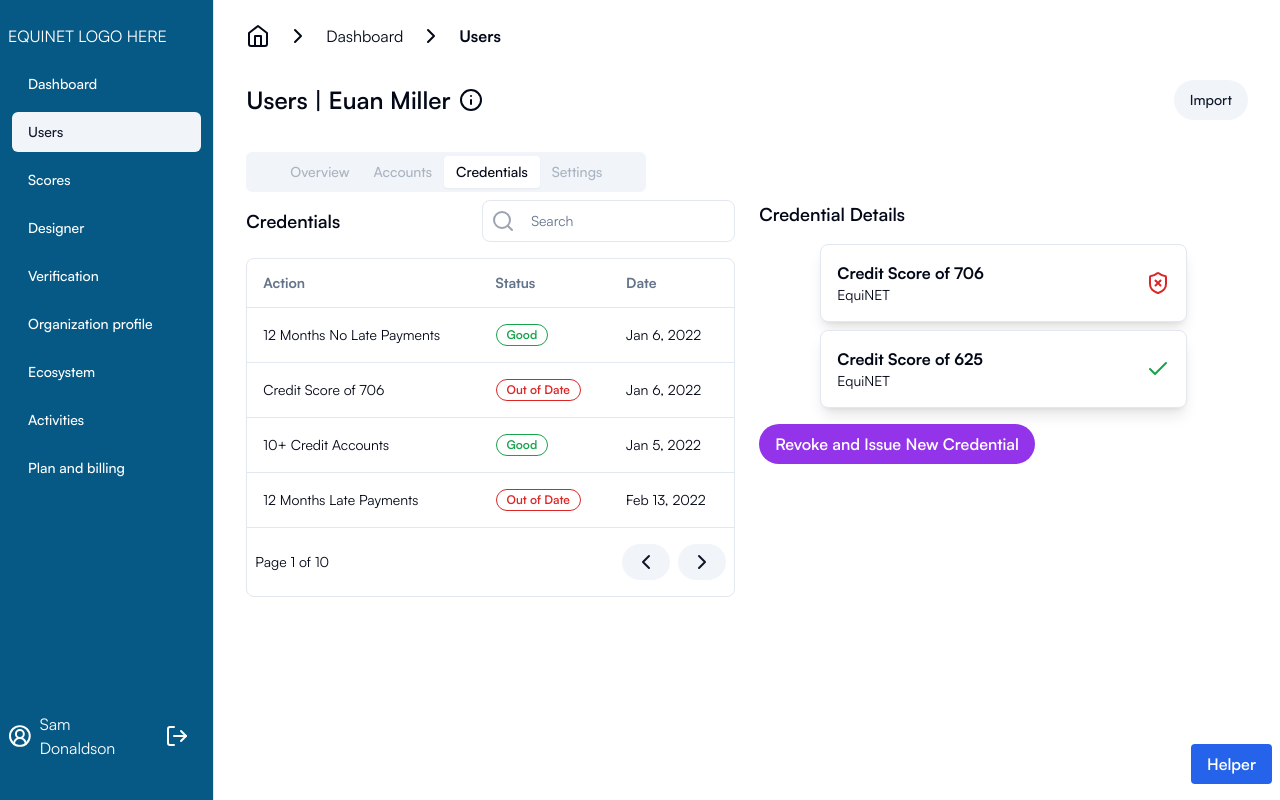
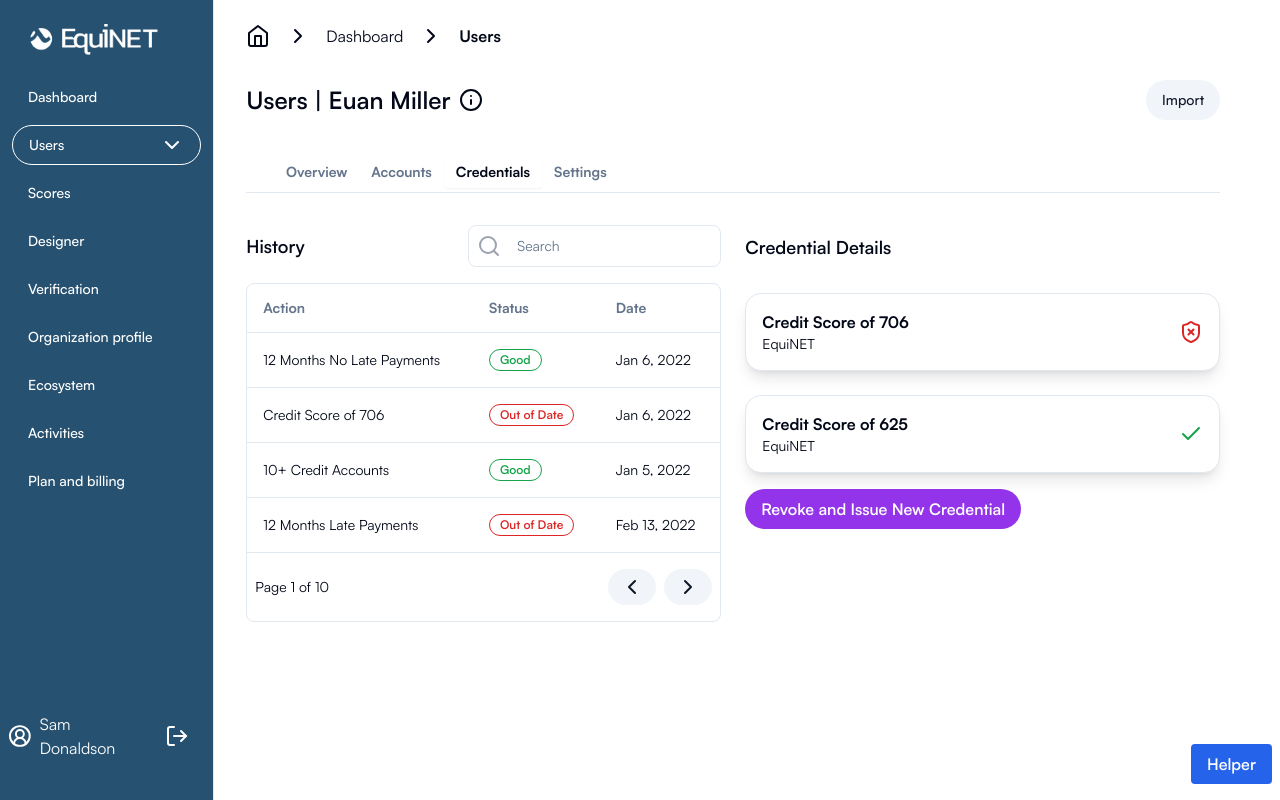
Before and after one commit to docknetwork/dock-bank-demo, a Next.js app: page /org/equinet in a window 1280 px wide. Built offline with nearby package versions, Linux system fonts and the light colour scheme; no server answers.

Commit message:
desktop design done for Equinet page

```diff
--- a/components/org/equinet/credential-details.jsx
+++ b/components/org/equinet/credential-details.jsx
@@ -67,11 +67,11 @@ const CredentialDetails = ({ isLoading, setIsLoading, setData }) => {
     };
 
     return (
-        <div className='space-y-4'>
+        <div className='space-y-4 pt-2'>
             <h2 className='font-semibold text-lg'>Credential Details</h2>
             <div className='grid gap-2 justify-items-center'>
                 {credentials.map((value, index) => (
-                    <div key={index} className='h-fit flex items-center justify-between p-4 border rounded-lg shadow-lg bg-white w-full lg:w-3/4'>
+                    <div key={index} className='h-fit flex items-center justify-between p-4 border rounded-2xl mt-4 shadow-lg bg-white w-full'>
                         <div>
                             <h2 className='font-bold'>{value.title}</h2>
 
--- a/components/org/equinet/dataTable/index.jsx
+++ b/components/org/equinet/dataTable/index.jsx
@@ -8,7 +8,7 @@ function EquinetTable({ data }) {
   return (
     <div className='space-y-4'>
       <div className='flex items-center justify-between'>
-        <h2 className='font-semibold text-lg'>Credentials</h2>
+        <h2 className='font-semibold text-lg'>History</h2>
         <div className='px-2 flex space-x-1 items-center border rounded-lg'>
           <Search className='text-gray-400' />
           <Input className='w-1/3 border-0' placeholder='Search' />
--- a/components/org/equinet/sidebar.jsx
+++ b/components/org/equinet/sidebar.jsx
@@ -1,6 +1,8 @@
 import { cn } from 'utils';
 import { Button } from 'components/ui/button';
 import { CircleUserRound, LogOut } from 'lucide-react';
+import Image from 'next/image';
+import { ChevronDown } from 'lucide-react';
 
 /**
  * @description Equinet sidebar menu.
@@ -9,39 +11,39 @@ import { CircleUserRound, LogOut } from 'lucide-react';
  */
 export function Sidebar({ className }) {
     return (
-        <div className={cn('pb-6 bg-sky-800 w-full', className)}>
+        <div className={cn('pb-6 equinetBg w-full', className)}>
             <div className="h-full flex flex-col justify-between py-4 text-white">
                 <div>
                     <div className='p-2'>
-                        EQUINET LOGO HERE
+                        <Image src="/equinetlogo.png" width={256} height={40} alt='equinetlogo' />
                     </div>
                     <div className="px-3 py-2">
                         <div className="space-y-2">
-                            <Button variant="ghost" className="w-full justify-start">
+                            <Button variant="ghost" className="w-full justify-start rounded-full">
                                 Dashboard
                             </Button>
-                            <Button variant="secondary" className="w-full justify-start">
-                                Users
+                            <Button variant="gost" className="w-full justify-start rounded-full activeItem w-full">
+                                Users <span className='ta-r w-full'><ChevronDown /></span>
                             </Button>
-                            <Button variant="ghost" className="w-full justify-start">
+                            <Button variant="ghost" className="w-full justify-start rounded-full">
                                 Scores
                             </Button>
-                            <Button variant="ghost" className="w-full justify-start">
+                            <Button variant="ghost" className="w-full justify-start rounded-full">
                                 Designer
                             </Button>
-                            <Button variant="ghost" className="w-full justify-start">
+                            <Button variant="ghost" className="w-full justify-start rounded-full">
                                 Verification
                             </Button>
-                            <Button variant="ghost" className="w-full justify-start">
+                            <Button variant="ghost" className="w-full justify-start rounded-full">
                                 Organization profile
                             </Button>
-                            <Button variant="ghost" className="w-full justify-start">
+                            <Button variant="ghost" className="w-full justify-start rounded-full">
                                 Ecosystem
                             </Button>
-                            <Button variant="ghost" className="w-full justify-start">
+                            <Button variant="ghost" className="w-full justify-start rounded-full">
                                 Activities
                             </Button>
-                            <Button variant="ghost" className="w-full justify-start">
+                            <Button variant="ghost" className="w-full justify-start rounded-full">
                                 Plan and billing
                             </Button>
                         </div>
--- a/pages/org/equinet/index.jsx
+++ b/pages/org/equinet/index.jsx
@@ -6,6 +6,7 @@ import { Button } from 'components/ui/button';
 import { Tabs, TabsContent, TabsList, TabsTrigger } from 'components/ui/tabs';
 import EquinetTable from 'components/org/equinet/dataTable';
 import CredentialDetails from 'components/org/equinet/credential-details';
+import { Separator } from 'components/ui/separator';
 
 /**
  * @description Equinet dashboard.
@@ -47,7 +48,7 @@ const EquinetPage = () => {
             <div className="grid lg:grid-cols-6 min-h-screen">
                 <Sidebar className="hidden lg:block" />
                 <div className="col-span-4 lg:col-span-5 lg:border-l">
-                    <div className="h-full px-4 py-6 lg:px-8">
+                    <div className="h-full  py-6 lg:px-8 equinetContainer">
                         <div className='grid grid-cols-1 gap-8'>
                             <div className='flex space-x-4'>
                                 <Home />
@@ -64,14 +65,15 @@ const EquinetPage = () => {
                                 <Button variant='secondary' className='rounded-full'>Import</Button>
                             </div>
                             <Tabs defaultValue="credentials" className="w-full">
-                                <TabsList className="w-[400px]">
-                                    <TabsTrigger value="overview" disabled>Overview</TabsTrigger>
-                                    <TabsTrigger value="accounts" disabled>Accounts</TabsTrigger>
-                                    <TabsTrigger value="credentials">Credentials</TabsTrigger>
-                                    <TabsTrigger value="settings" disabled>Settings</TabsTrigger>
+                                <TabsList className="w-[400px] bg-transaparent">
+                                    <TabsTrigger className="text-slate-500 font-bold" value="overview" >Overview</TabsTrigger>
+                                    <TabsTrigger className="text-slate-500 font-bold" value="accounts" >Accounts</TabsTrigger>
+                                    <TabsTrigger className="text-blue-400 font-bold" value="credentials">Credentials</TabsTrigger>
+                                    <TabsTrigger className="text-slate-500 font-bold" value="settings">Settings</TabsTrigger>
                                 </TabsList>
+                                <Separator />
                                 <TabsContent value="credentials">
-                                    <div className='grid gap-6 grid-cols-2'>
+                                    <div className='grid gap-6 grid-cols-2 pt-6'>
                                         <EquinetTable data={data} />
                                         <CredentialDetails isLoading={isLoading} setIsLoading={setIsLoading} setData={setData} />
                                     </div>
@@ -82,6 +84,7 @@ const EquinetPage = () => {
 
                     </div>
                 </div>
+
             </div>
         </>
     );
--- a/styles/custom.css
+++ b/styles/custom.css
@@ -42,3 +42,24 @@
 .line-h-50 {
     line-height: 50px;
 }
+
+
+.ta-c {
+    text-align: center;
+    text-align: -webkit-center;
+}
+
+.ta-r {
+    text-align: right;
+    text-align: -webkit-right;
+
+}
+
+.ta-l {
+    text-align: left;
+    text-align: -webkit-left;
+}
+
+.bg-transaparent {
+    background-color: transparent !important;
+}
--- a/styles/globals.css
+++ b/styles/globals.css
@@ -59,6 +59,10 @@ a {
   margin: auto;
 }
 
+.equinetContainer {
+  max-width: 1038px;
+}
+
 .mainContainer input {
   border: solid 1px #D1D1D6 !important;
 }
@@ -67,7 +71,11 @@ a {
   color: #A0A0AB !important;
 }
 
-
+.activeItem {
+  background-color: transparent;
+  border: solid 1px white;
+  border-radius: 50px;
+}
 
 .cardImg {
   min-height: 125px;
@@ -112,6 +120,9 @@ a {
   color: #51525C;
 }
 
+.equinetBg {
+  background-color: #265170;
+}
 
 .valign-middle {
   display: table !important;
```
Also changed, not shown: public/equinetlogo.png (added).
